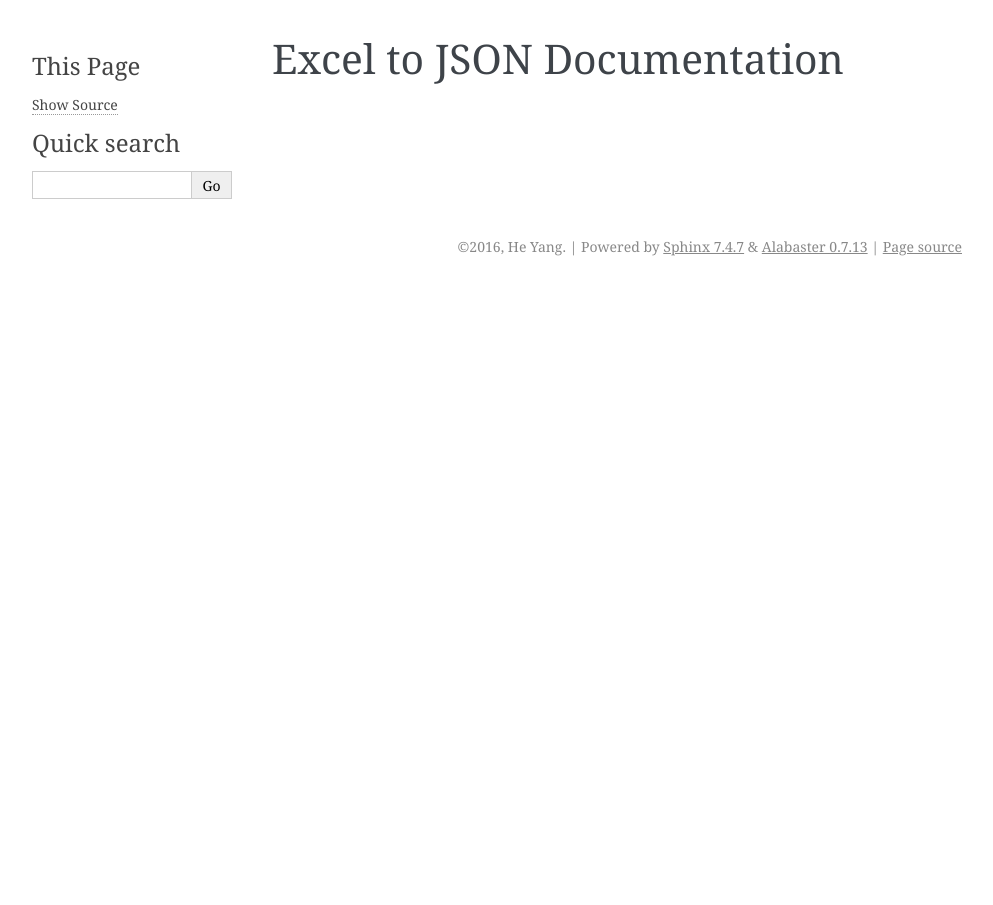
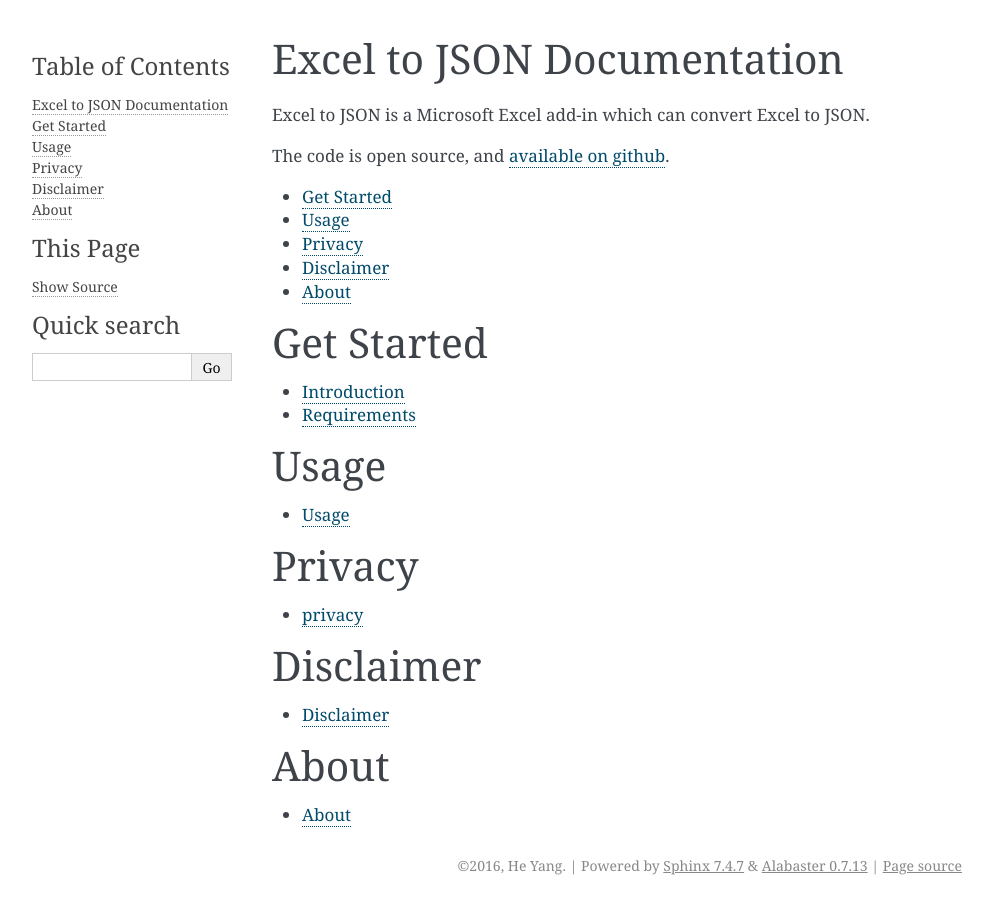
Before and after one commit to he-yang/Excel-to-JSON, a Sphinx documentation site: the page built from docs/index.md, in a window 1280 px wide. Shown: the whole page, without its empty margins (148-1141 px from the left). Built offline with Sphinx 7.4.7, drawn with Linux system fonts in a browser that asks for light colours.

```diff
--- a/docs/conf.py
+++ b/docs/conf.py
@@ -14,7 +14,9 @@
 
 import sys
 import os
-
+# At top on conf.py (with other import statements)
+import recommonmark
+from recommonmark.transform import AutoStructify
 # If extensions (or modules to document with autodoc) are in another directory,
 # add these directories to sys.path here. If the directory is relative to the
 # documentation root, use os.path.abspath to make it absolute, like shown here.
@@ -297,3 +299,12 @@ source_parsers = {
 }
 
 source_suffix = ['.rst', '.md']
+
+
+# At the bottom of conf.py
+def setup(app):
+    app.add_config_value('recommonmark_config', {
+            'url_resolver': lambda url: github_doc_root + url,
+            'auto_toc_tree_section': 'Contents',
+            }, True)
+    app.add_transform(AutoStructify)
--- a/docs/index.md
+++ b/docs/index.md
@@ -1 +1,27 @@
 # Excel to JSON Documentation
+
+Excel to JSON is a Microsoft Excel add-in which can convert Excel to JSON.
+
+The code is open source, and [available on github](https://github.com/he-yang/excel-to-json).
+
+* [Get Started](getstarted.md)
+* [Usage](usage.md)
+* [Privacy](privacy.md)
+* [Disclaimer](disclaimer.md)
+* [About](about.md)
+
+# Get Started
+* [Introduction](getstarted.md#Introduction)
+* [Requirements](getstarted.md#Requirements)
+
+# Usage
+* [Usage](usage.md)
+
+# Privacy
+* [privacy](privacy.md)
+
+# Disclaimer
+* [Disclaimer](disclaimer.md)
+
+# About
+* [About](about.md)
```
Also changed, not shown: docs/about.md (added, +2 -0 lines), docs/disclaimer.md (added, +3 -0 lines), docs/getstarted.md (added, +8 -0 lines), docs/index.rst (deleted, +0 -21 lines), docs/privacy.md (added, +3 -0 lines), docs/usage.md (added, +1 -0 lines), docs/contribution.md (added).
